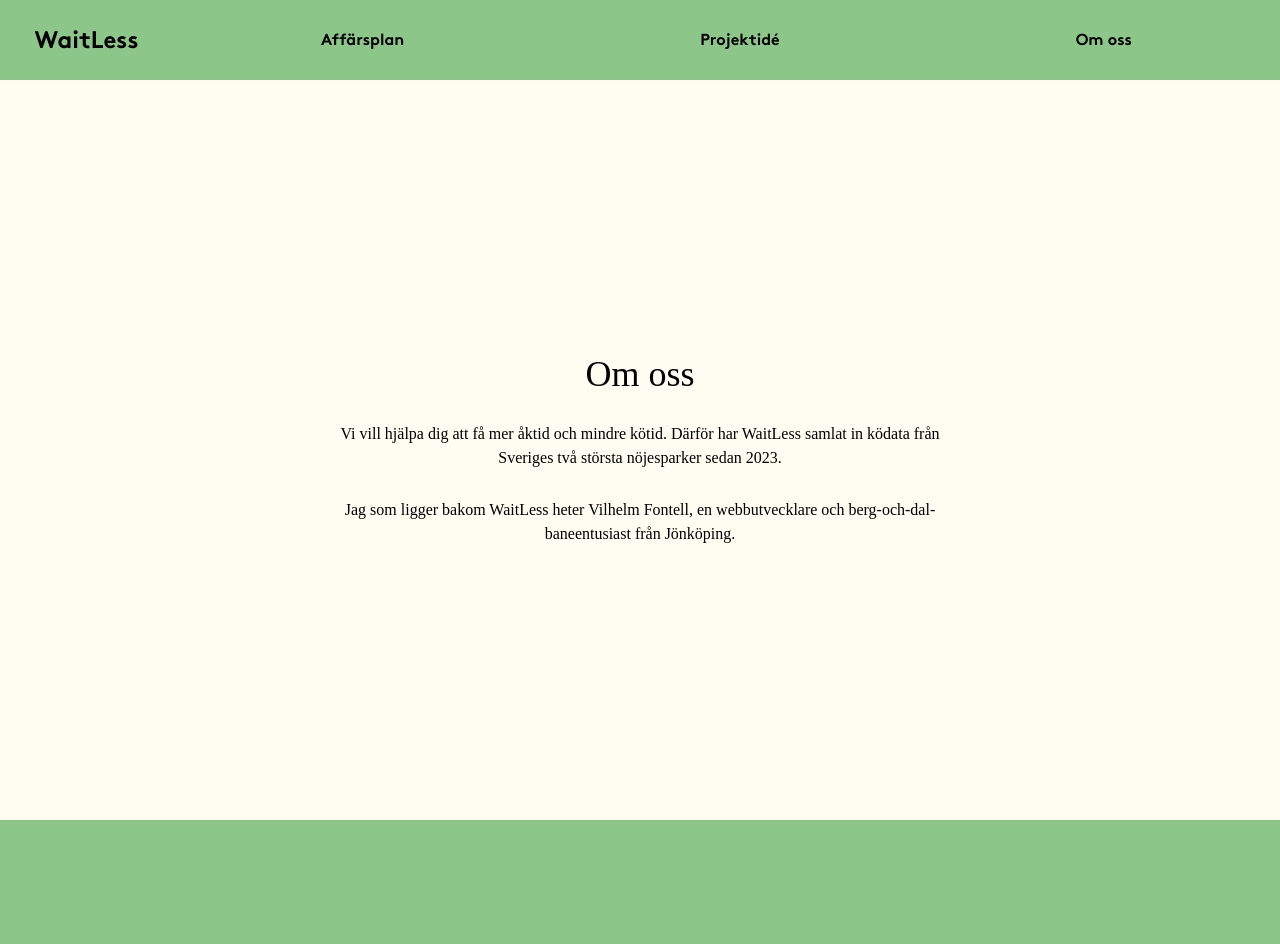
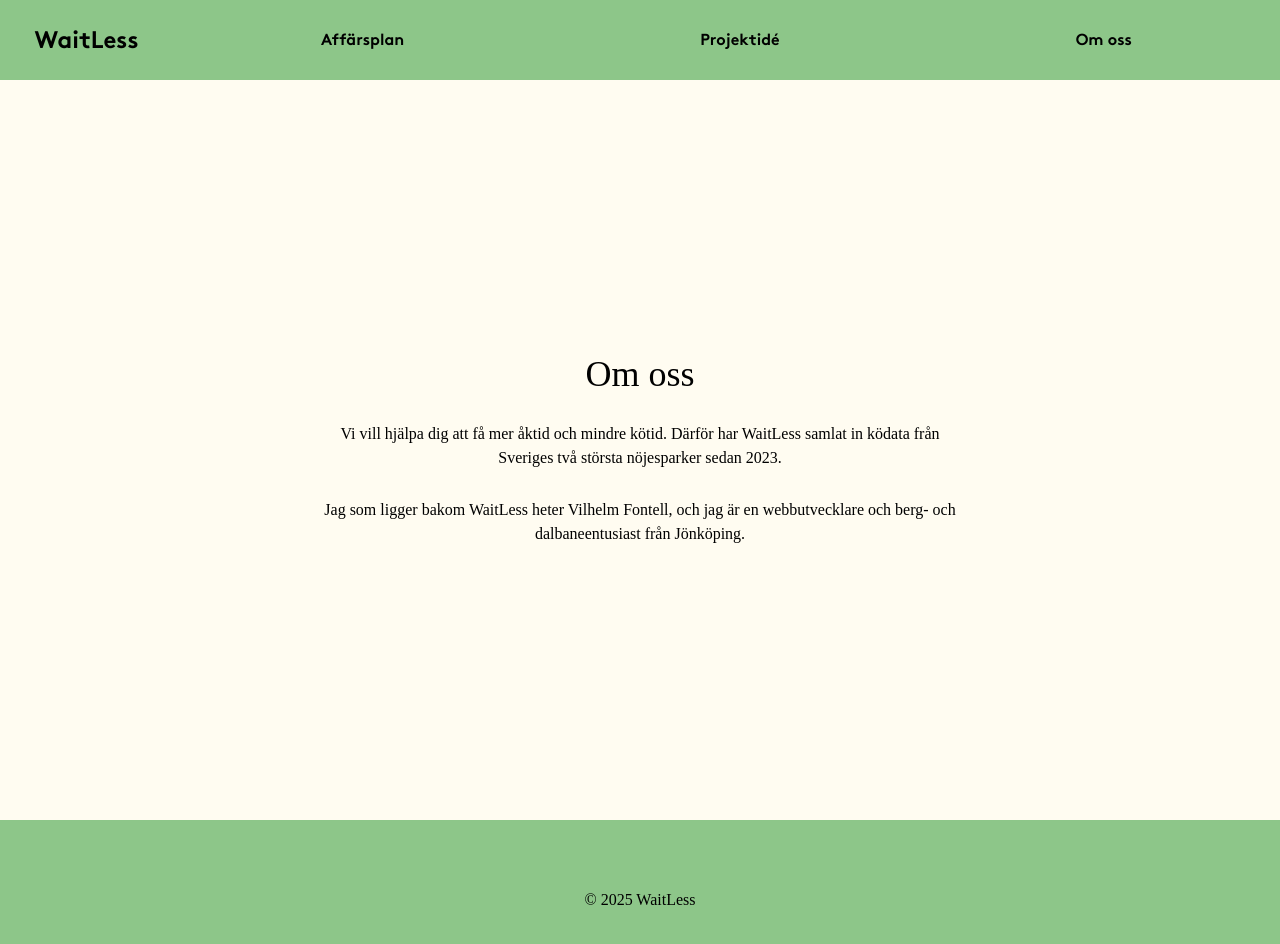
Before and after one commit to villetf/WaitLess, a React (Vite) app: page /about in a window 1280 px wide. Shown: the top 944 px of the page. Built offline with nearby package versions, Linux system fonts and the light colour scheme; a web font is replaced by a local one.

Commit message:
ändrade texter

```diff
--- a/src/About.tsx
+++ b/src/About.tsx
@@ -1,5 +1,3 @@
-/* eslint-disable max-len */
-
 function Contact() {
    return (
       <>
@@ -7,7 +5,7 @@ function Contact() {
             <div className="h-full w-1/2 flex justify-center flex-col">
                <h1 className="text-4xl mb-7 font,-bold">Om oss</h1>
                <p className="mb-7">Vi vill hjälpa dig att få mer åktid och mindre kötid. Därför har WaitLess samlat in ködata från Sveriges två största nöjesparker sedan 2023.</p>
-               <p>Jag som ligger bakom WaitLess heter Vilhelm Fontell, en webbutvecklare och berg-och-dal-baneentusiast från Jönköping.</p>
+               <p>Jag som ligger bakom WaitLess heter Vilhelm Fontell, och jag är en webbutvecklare och berg- och dalbaneentusiast från Jönköping.</p>
             </div>
          </div>
       </>
--- a/src/Footer.tsx
+++ b/src/Footer.tsx
@@ -1,7 +1,7 @@
 function Footer() {
    return (
-      <footer className="h-40 w-full bg-[#8DC689]">
-
+      <footer className="h-40 w-full bg-[#8DC689] flex items-center justify-center">
+         © 2025 WaitLess
       </footer>
    );
 }
```
